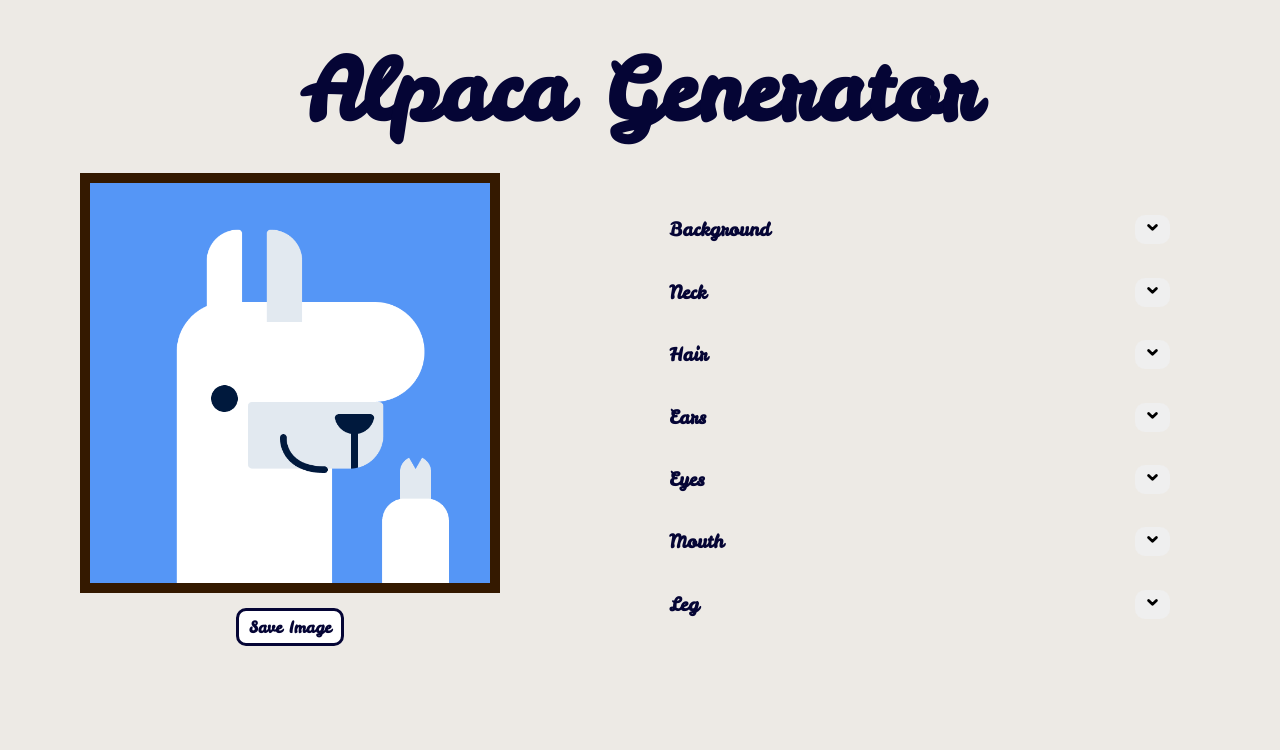
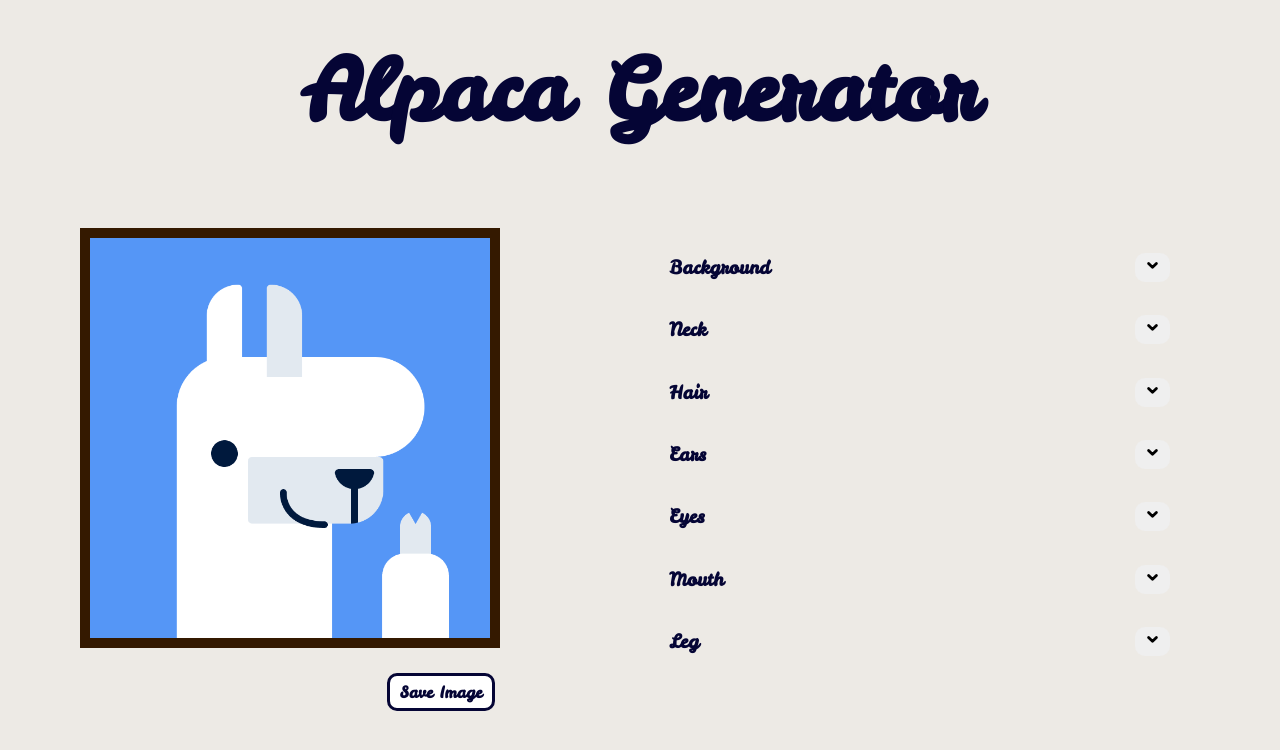
Before and after one commit to AnitaMartinez/lorenaProject, a React (Vite) app: page / in a window 1280 px wide. Shown: the top 750 px of the page. Built offline with nearby package versions, Linux system fonts and the light colour scheme.

Commit message:
aligning save button

```diff
--- a/src/scss/main/Options.scss
+++ b/src/scss/main/Options.scss
@@ -25,6 +25,7 @@ button {
 
 .icons {
   stroke-width: 3px;
+  background-color: none;
 }
 
 .option-button {
--- a/src/scss/main/main.scss
+++ b/src/scss/main/main.scss
@@ -1,12 +1,12 @@
 .app {
   &__title {
     color: rgb(5, 5, 53);
-    font-size: 60px;
+    font-size: 65px;
     text-align: center;
     margin: 0;
     padding: 25px;
 
-    @media screen and (min-width: 790px) {
+    @media screen and (min-width: 590px) {
       font-size: 70px;
     }
 
@@ -41,18 +41,19 @@
   &__imagebox {
     padding: 10px;
     background-color: rgb(52, 25, 0);
+    margin-top: 55px;
   }
 
   &__imagepreview {
     position: relative;
     width: 300px;
     height: 300px;
-    margin: 0 auto;
+    // margin: 0 auto;
 
     @media screen and (min-width: 520px) {
       width: 350px;
       height: 350px;
-      margin: 0 auto;
+      // margin: 0 auto;
     }
 
     @media screen and (min-width: 790px) {
@@ -63,9 +64,9 @@
   }
 
   &__savediv {
-    padding: 10px;
+    padding: 20px 0px;
     display: flex;
-    justify-content: center;
+    justify-content: flex-end;
   }
 }
 
```
